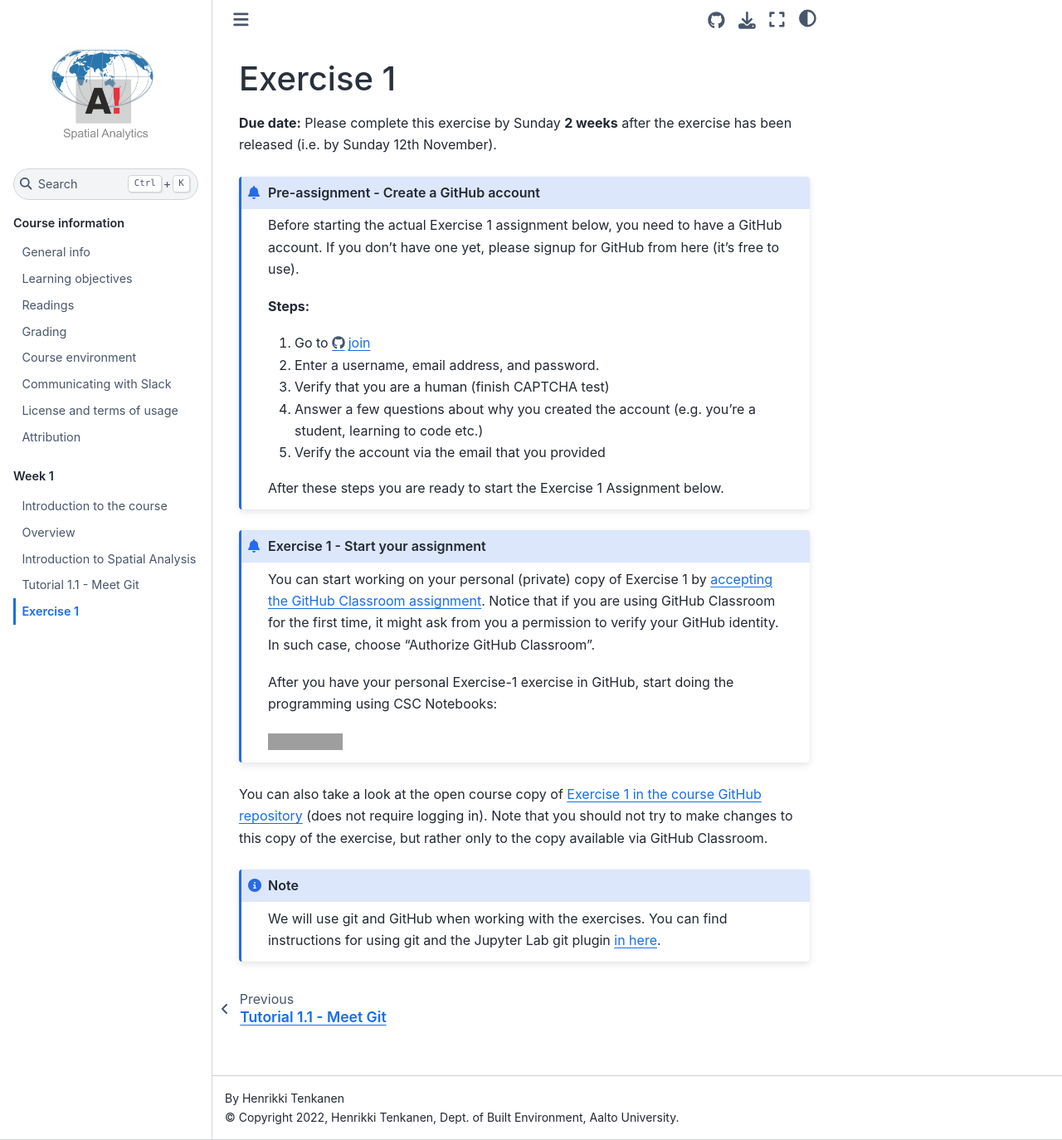
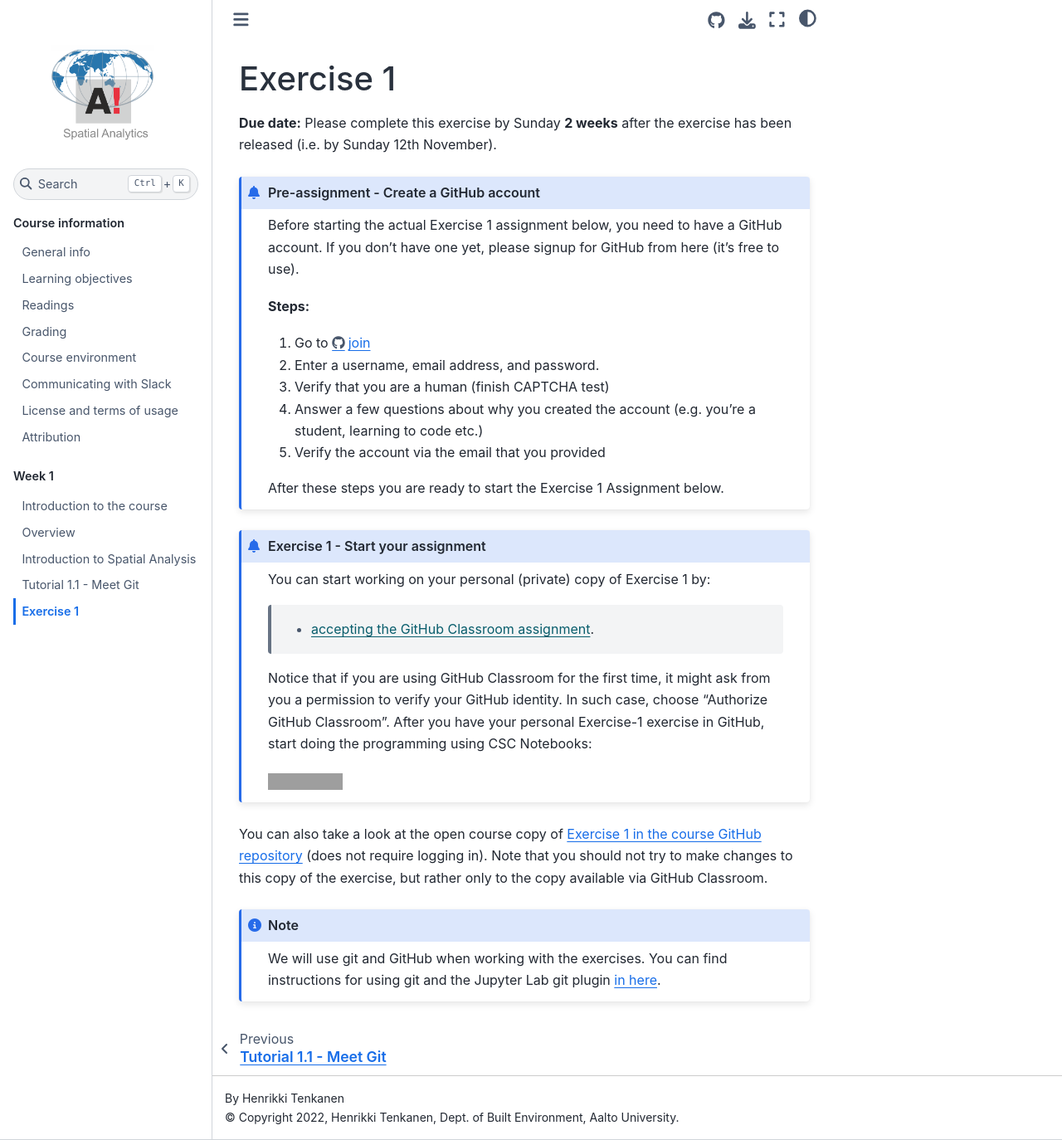
Before and after one commit to AaltoGIS/Spatial-Analytics, a Sphinx documentation site: the page built from source/lessons/L1/exercise-1.rst, in a window 1280 px wide and 1374 px high. Shown: the whole window at 83% size. Built offline with Sphinx 7.4.7 and the Sphinx Book theme 1.1.4, drawn with Linux system fonts in a browser that asks for light colours; pages that are not in the unit, such as notebooks, are missing from menus; part of the change alters nothing that is shown; grey boxes are pictures that could not be loaded.

```diff
--- a/source/lessons/L1/exercise-1.rst
+++ b/source/lessons/L1/exercise-1.rst
@@ -20,9 +20,11 @@ Exercise 1
 
 .. admonition:: Exercise 1 - Start your assignment
 
-    You can start working on your personal (private) copy of Exercise 1 by `accepting the GitHub Classroom assignment <https://classroom.github.com/a/3XHPQ7gm>`__. Notice that if you are using
-    GitHub Classroom for the first time, it might ask from you a permission to verify your GitHub identity. In such case, choose "Authorize GitHub Classroom".
+    You can start working on your personal (private) copy of Exercise 1 by:
 
+      - `accepting the GitHub Classroom assignment <https://classroom.github.com/a/MNSr2sDa>`__.
+
+    Notice that if you are using GitHub Classroom for the first time, it might ask from you a permission to verify your GitHub identity. In such case, choose "Authorize GitHub Classroom".
     After you have your personal Exercise-1 exercise in GitHub, start doing the programming using CSC Notebooks:
 
     .. image:: https://img.shields.io/badge/launch-CSC%20notebook-blue.svg
```
